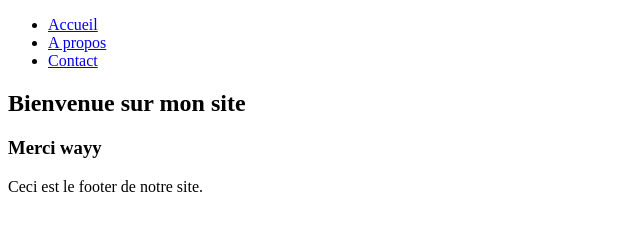
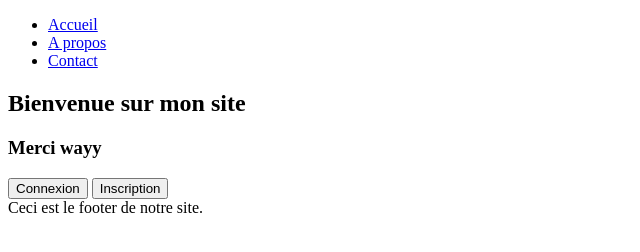
Before and after one commit to Amar233-ui/dic1-project-git, a plain HTML site: page amar.html in a window 1280 px wide. Shown: the whole page, without its empty margins (0-640 px from the left). Drawn offline with Linux system fonts and the light colour scheme.

Commit message:
ajout d'un bouton

```diff
--- a/amar.html
+++ b/amar.html
@@ -19,6 +19,9 @@
     <h2>Bienvenue sur mon site</h2>
     <h3>Merci wayy</h3>
 
+    <button> Connexion</button>
+    <button> Inscription</button>
+
     <footer>Ceci est le footer de notre site.</footer>
 </body>
 </html>
```
